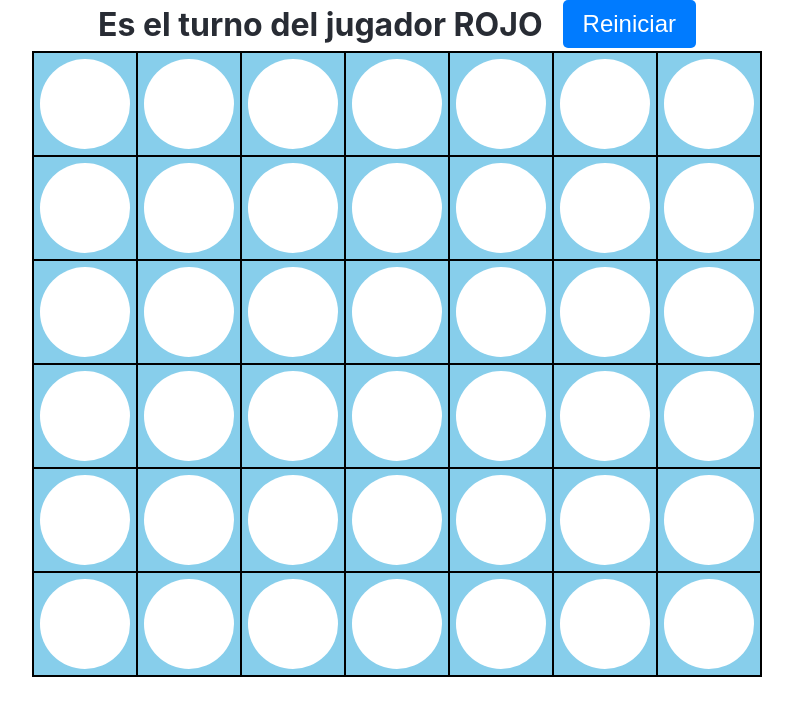
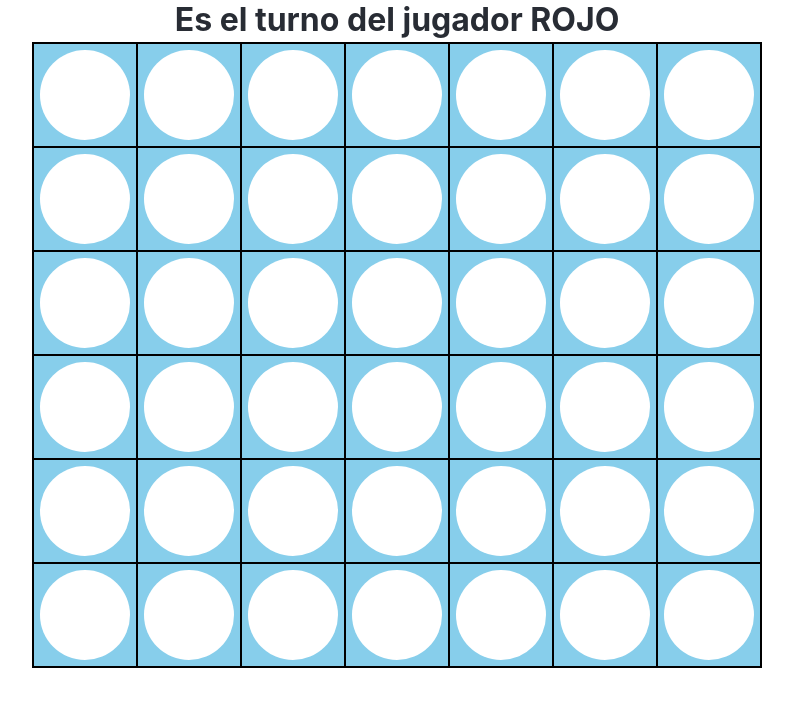
Before and after one commit to marrin27/conecta4, a React (Create React App) app: page / in a window 1280 px wide. Shown: the top 716 px of the page, without its empty margins (243-1036 px from the left). Built offline with nearby package versions, Linux system fonts and the light colour scheme.

Commit message:
restart only appears when winner

```diff
--- a/src/App.js
+++ b/src/App.js
@@ -111,6 +111,7 @@ function App() {
   ) : (
     <h1>Es el turno del jugador {turn ? "ROJO" : "AMARILLO"}</h1>
   )}
+  { winner ? (
   <input
     type="button"
     value="Reiniciar"
@@ -120,7 +121,7 @@ function App() {
       setWinner(null);
     }}
     className="restart-button"
-  />
+  />):""}
 </div>
       <table className="connect4-board">
         <tbody>
```
